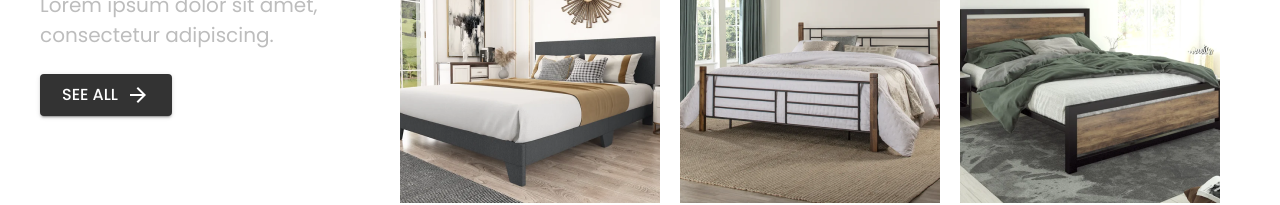
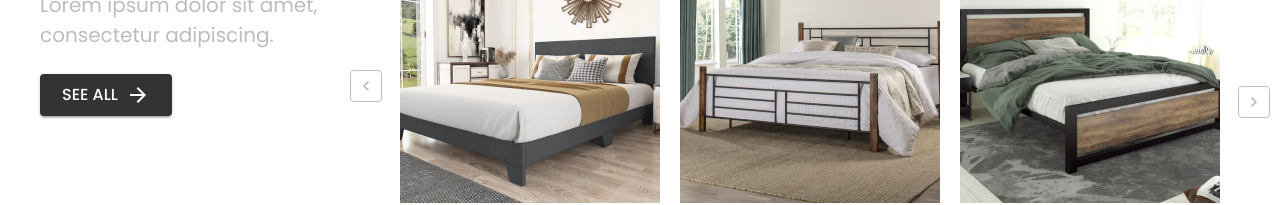
Before and after one commit to seriksk1/furniture-shop, a React app: page / in a window 1280 px wide. Shown: the part 712-917 px from the top of the page. Built offline with nearby package versions, Linux system fonts and the light colour scheme.

Commit message:
Feature: Create the slider of the best products on the home page

```diff
--- /dev/null
+++ b/src/assets/icons/ChevronLeft.tsx
@@ -0,0 +1,24 @@
+import React from "react"
+interface Props {
+  className?: string
+  onClick?: () => void
+}
+
+export const ChevronLeft: React.FC<Props> = ({ className, onClick }) => {
+  return (
+    <svg
+      onClick={onClick}
+      className={className}
+      width="24"
+      height="24"
+      viewBox="0 0 24 24"
+      fill="none"
+      xmlns="http://www.w3.org/2000/svg"
+    >
+      <path
+        d="M15.705 7.41L14.295 6L8.295 12L14.295 18L15.705 16.59L11.125 12L15.705 7.41Z"
+        fill="#BDBDBD"
+      />
+    </svg>
+  )
+}
--- a/src/assets/icons/index.ts
+++ b/src/assets/icons/index.ts
@@ -4,3 +4,4 @@ export * from "./ShoppingCartFilled"
 export * from "./AccountCircleOutlined"
 export * from "./ArrowForward"
 export * from "./StarOutlined"
+export * from "./ChevronLeft"
--- a/src/containers/Slider/Slider.tsx
+++ b/src/containers/Slider/Slider.tsx
@@ -1,9 +1,10 @@
 import React from "react"
 import classNames from "classnames"
-import styles from "./CustomSlider.module.pcss"
 import Slider, { Settings } from "react-slick"
+import { ChevronLeft } from "../../assets/icons"
 import "slick-carousel/slick/slick.css"
 import "slick-carousel/slick/slick-theme.css"
+import styles from "./CustomSlider.module.pcss"
 
 interface CustomSliderProps extends React.PropsWithChildren {
   pagination?: boolean
@@ -12,6 +13,8 @@ interface CustomSliderProps extends React.PropsWithChildren {
   autoplaySpeed?: number
   slidesToShow?: number
   className?: string
+  nextArrow?: JSX.Element
+  prevArrow?: JSX.Element
 }
 
 export const CustomSlider: React.FC<CustomSliderProps> = ({
@@ -21,6 +24,8 @@ export const CustomSlider: React.FC<CustomSliderProps> = ({
   infinite,
   autoplaySpeed = 1000,
   slidesToShow = 1,
+  nextArrow = <ChevronLeft />,
+  prevArrow = <ChevronLeft />,
   className,
 }) => {
   const classes = classNames(styles.slider, className)
@@ -33,6 +38,8 @@ export const CustomSlider: React.FC<CustomSliderProps> = ({
     autoplaySpeed: autoplaySpeed,
     slidesToShow: slidesToShow,
     slidesToScroll: 1,
+    nextArrow: nextArrow,
+    prevArrow: prevArrow,
     appendDots: (dots) => (
       <div>
         <ul className={styles.bullets}>{dots}</ul>
@@ -41,6 +48,8 @@ export const CustomSlider: React.FC<CustomSliderProps> = ({
     customPaging: (i) => <button className={styles.bullet} />,
   }
 
+  console.log(styles)
+
   return (
     <Slider className={classes} {...settings}>
       {children}
--- a/src/index.pcss
+++ b/src/index.pcss
@@ -4,3 +4,30 @@
   box-sizing: border-box;
   font-family: "Poppins", sans-serif;
 }
+
+.slick-arrow {
+  box-sizing: content-box;
+  border: 1px solid #bdbdbd;
+  border-radius: 4px;
+  padding: 5px;
+
+  &:hover {
+    border: none;
+    background: #ffbf43;
+
+    path {
+      fill: #333333;
+    }
+  }
+}
+
+.slick-next {
+  transform: rotate(180deg);
+  top: calc(50% - 32px);
+  right: -30px;
+}
+
+.slick-prev {
+  top: calc(50% - 32px);
+  left: -50px;
+}
```
